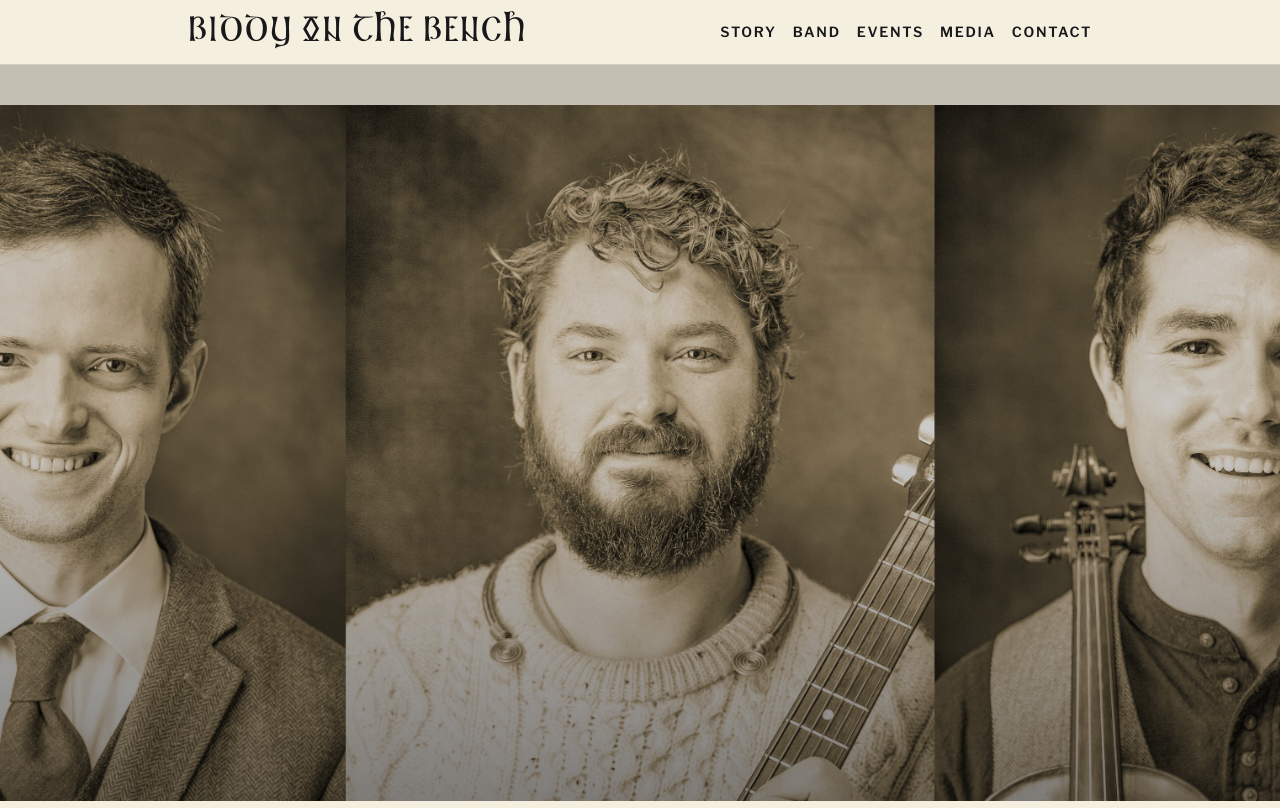
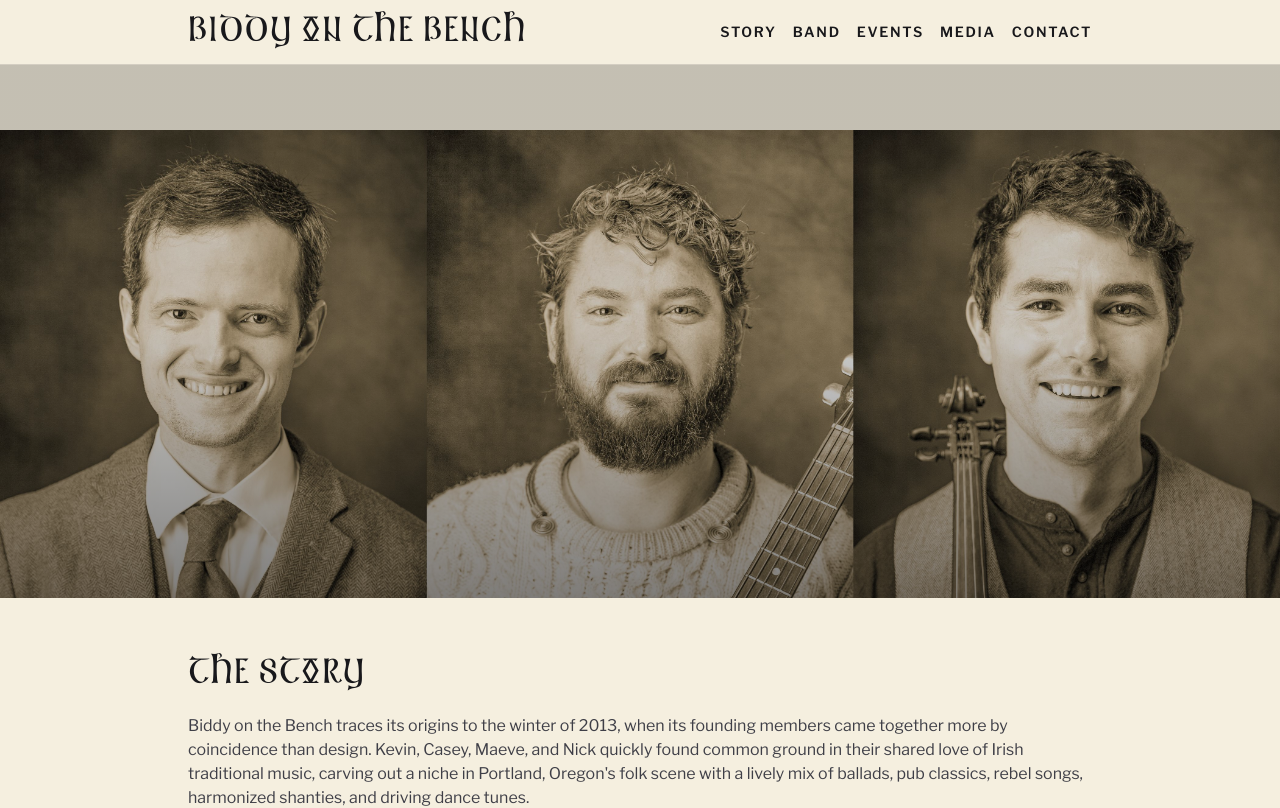
Before and after one commit to dyersituations/biddy-spa, a React (Vite) app: page / in a window 1280 px wide. Shown: the top 808 px of the page. Built offline with nearby package versions, Linux system fonts and the light colour scheme.

Commit message:
fix: ensure banner image stays fully visible and parallax

```diff
--- a/src/App.tsx
+++ b/src/App.tsx
@@ -1,4 +1,4 @@
-import { useEffect, useRef, useState } from "react";
+import { type CSSProperties, useEffect, useRef, useState } from "react";
 import { FaFacebookF, FaInstagram, FaYoutube } from "react-icons/fa6";
 import {
   FiCalendar,
@@ -20,6 +20,7 @@ import storyParagraphsData from "@/content/story-paragraphs.json";
 
 const {
   heroImage,
+  heroImageAspectRatio,
   youtubeEmbedUrl,
   youtubeUploadsPlaylistId,
   bandcampEmbedUrl,
@@ -57,7 +58,11 @@ const musicEventSchema = {
       eventItem.startTime,
       eventItem.utcOffset,
     ),
-    endDate: buildDateTime(eventItem.startDate, eventItem.endTime, eventItem.utcOffset),
+    endDate: buildDateTime(
+      eventItem.startDate,
+      eventItem.endTime,
+      eventItem.utcOffset,
+    ),
     eventStatus: "https://schema.org/EventScheduled",
     eventAttendanceMode: "https://schema.org/OfflineEventAttendanceMode",
     description: `${eventItem.name} in ${eventItem.location}. ${eventItem.time}.`,
@@ -93,7 +98,9 @@ const musicEventSchema = {
 export default function App() {
   const [mobileMenuOpen, setMobileMenuOpen] = useState(false);
   const [bandcampScale, setBandcampScale] = useState(1);
-  const bandcampWrapperRef = useRef(null);
+  const [headerHeight, setHeaderHeight] = useState(0);
+  const headerRef = useRef<HTMLElement | null>(null);
+  const bandcampWrapperRef = useRef<HTMLDivElement | null>(null);
 
   useEffect(() => {
     const wrapper = bandcampWrapperRef.current;
@@ -118,15 +125,50 @@ export default function App() {
     return () => observer.disconnect();
   }, []);
 
+  useEffect(() => {
+    const header = headerRef.current;
+    if (!header) {
+      return undefined;
+    }
+
+    const updateHeaderHeight = () => {
+      const nextHeight = header.offsetHeight;
+      setHeaderHeight((previousHeight) =>
+        previousHeight === nextHeight ? previousHeight : nextHeight,
+      );
+    };
+
+    updateHeaderHeight();
+
+    if (typeof ResizeObserver === "undefined") {
+      window.addEventListener("resize", updateHeaderHeight);
+      return () => window.removeEventListener("resize", updateHeaderHeight);
+    }
+
+    const observer = new ResizeObserver(updateHeaderHeight);
+    observer.observe(header);
+    return () => observer.disconnect();
+  }, []);
+
   const handleLogoClick = (event) => {
     event.preventDefault();
     setMobileMenuOpen(false);
     window.scrollTo({ top: 0, behavior: "smooth" });
   };
 
+  const heroParallaxStyle: CSSProperties & Record<"--hero-nav-offset", string> =
+    {
+      backgroundImage: `url(${heroImage})`,
+      aspectRatio: `${heroImageAspectRatio}`,
+      "--hero-nav-offset": `${headerHeight}px`,
+    };
+
   return (
     <div className="min-h-screen bg-[#f5efdf] text-zinc-900">
-      <header className="sticky top-0 z-50 border-b border-zinc-900/15 bg-[#f5efdf]/95 backdrop-blur">
+      <header
+        ref={headerRef}
+        className="sticky top-0 z-50 border-b border-zinc-900/15 bg-[#f5efdf]/95 backdrop-blur"
+      >
         <div className="mx-auto flex w-full max-w-[59.5rem] items-center justify-between gap-4 px-4 py-2 md:px-6 md:py-3">
           <a
             href="#home"
@@ -197,7 +239,7 @@ export default function App() {
         <section className="relative">
           <div
             className="hero-parallax"
-            style={{ backgroundImage: `url(${heroImage})` }}
+            style={heroParallaxStyle}
             role="img"
             aria-label="Biddy on the Bench group photo"
           />
@@ -374,7 +416,9 @@ export default function App() {
                   <div
                     ref={bandcampWrapperRef}
                     className="w-full overflow-hidden bg-white"
-                    style={{ height: `${bandcampBaseHeight * bandcampScale}px` }}
+                    style={{
+                      height: `${bandcampBaseHeight * bandcampScale}px`,
+                    }}
                   >
                     <iframe
                       className="block"
--- a/src/content/site-config.json
+++ b/src/content/site-config.json
@@ -1,5 +1,6 @@
 {
   "heroImage": "/images/hero-banner.jpg",
+  "heroImageAspectRatio": 2.4,
   "youtubeEmbedUrl": "https://www.youtube.com/embed/yXGVLI1hvtc?rel=0",
   "youtubeUploadsPlaylistId": "UUf8DQtYr_1jwoKw_BKSrn1w",
   "bandcampEmbedUrl": "https://bandcamp.com/EmbeddedPlayer/v=2/album=4055181345/track=2901681089/size=large/bgcol=ffffff/linkcol=0687f5/tracklist=true/artwork=small/transparent=true/",
--- a/src/index.css
+++ b/src/index.css
@@ -7,7 +7,8 @@
 
 @font-face {
   font-family: "biddy-font";
-  src: url("/fonts/biddy-font.woff2") format("woff2"),
+  src:
+    url("/fonts/biddy-font.woff2") format("woff2"),
     url("/fonts/biddy-font.woff") format("woff");
   font-display: block;
 }
@@ -112,11 +113,11 @@
 
   .hero-parallax {
     position: relative;
-  height: auto;
+    width: 100%;
     aspect-ratio: 12 / 5;
     background-position: center top;
     background-repeat: no-repeat;
-  background-size: cover;
+    background-size: contain;
   }
 
   .member-parallax {
@@ -143,32 +144,19 @@
   }
 }
 
-@media (min-width: 800px) and (max-width: 1099.98px) {
+@media (prefers-reduced-motion: no-preference) {
+  .member-parallax {
+    background-attachment: fixed;
+  }
+
   .hero-parallax {
-    height: auto;
-    aspect-ratio: 12 / 5;
-    background-position: center top;
-    background-size: contain;
+    background-attachment: fixed;
+    background-position: center var(--hero-nav-offset, 0px);
   }
 }
 
-@media (min-width: 1100px) {
+@media (max-height: 800px) {
   .hero-parallax {
-    height: clamp(34rem, 92vh, 80rem);
-    aspect-ratio: auto;
-    background-position: center 40px;
     background-size: cover;
   }
 }
-
-@media (min-width: 800px) and (prefers-reduced-motion: no-preference) {
-  .member-parallax {
-    background-attachment: fixed;
-  }
-}
-
-@media (min-width: 1100px) and (prefers-reduced-motion: no-preference) {
-  .hero-parallax {
-    background-attachment: fixed;
-  }
-}
```
Lines whose indentation alone changed are shown as unchanged.
